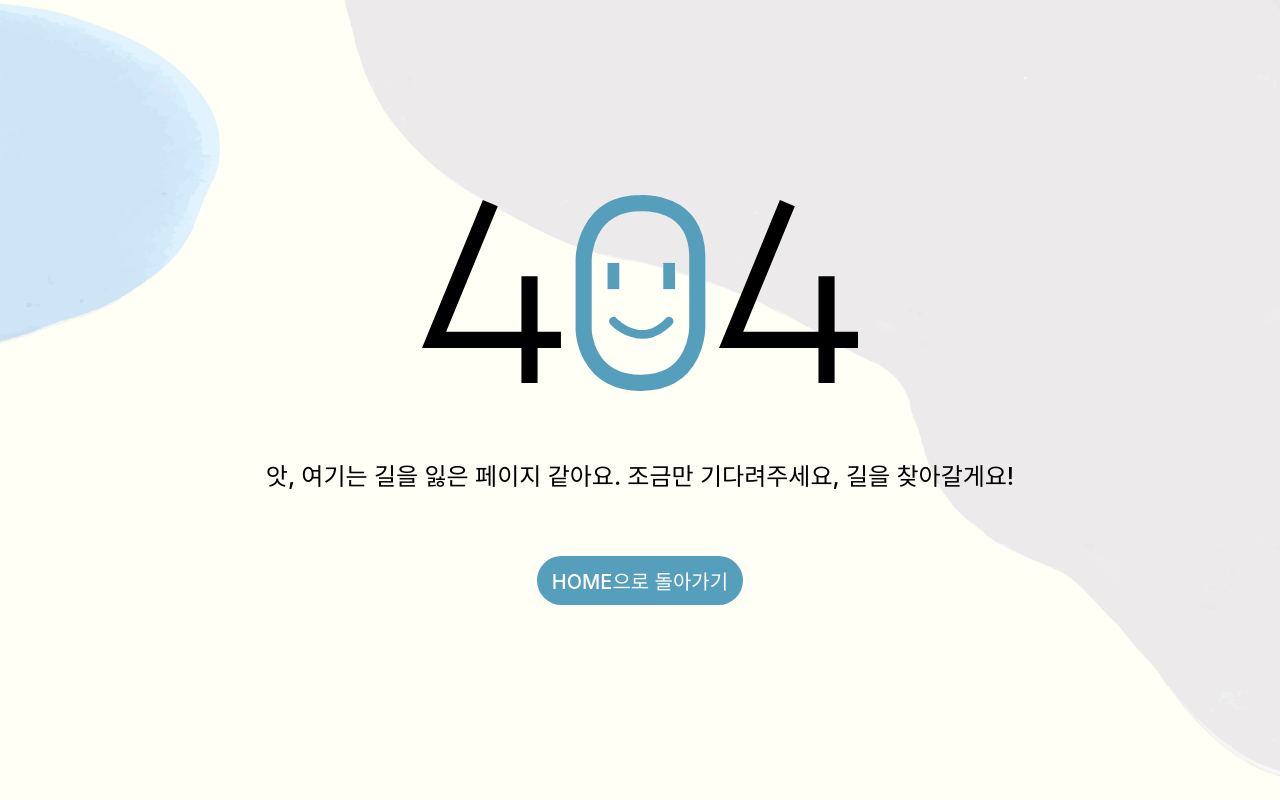
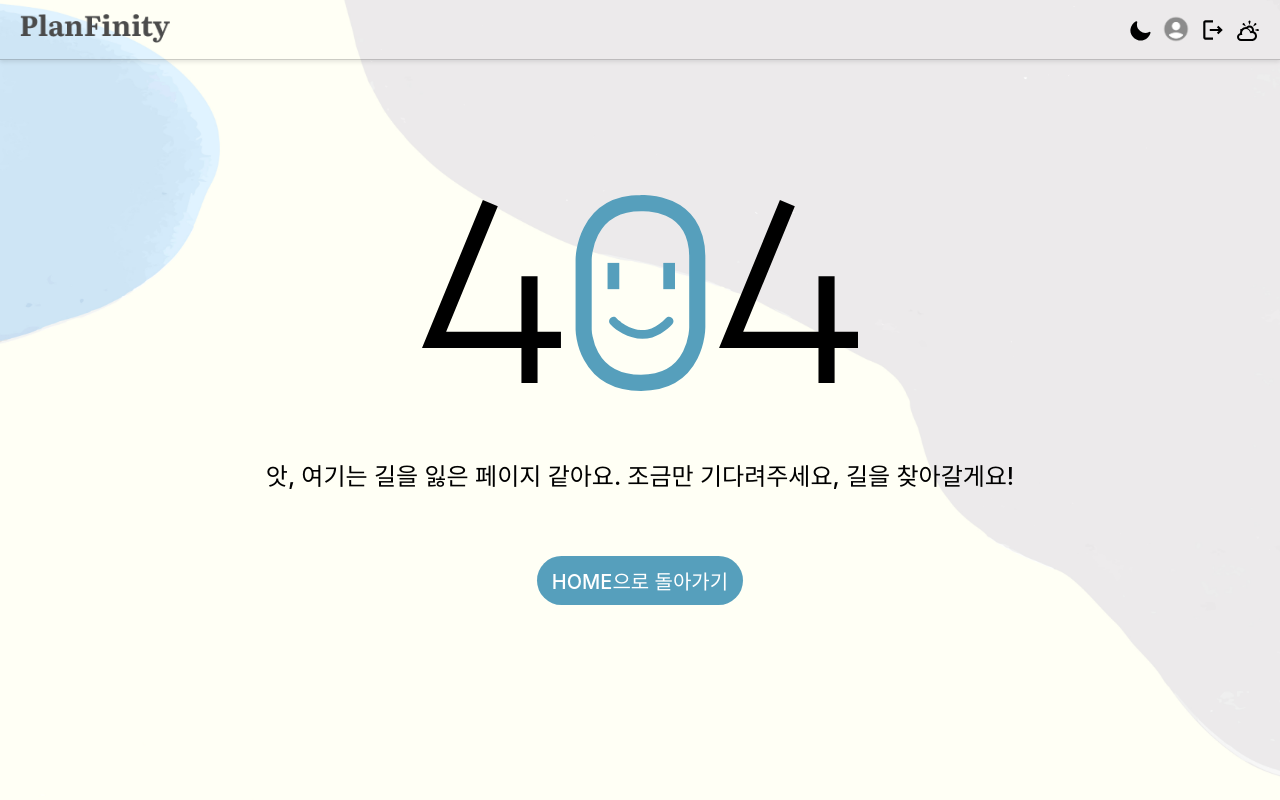
Before and after one commit to codestates-seb/seb44_main_023, a React (Vite) app in the folder client/: page / in a window 1280 px wide. Built offline with nearby package versions, Linux system fonts and the light colour scheme.

Commit message:
feat:FE/Header

```diff
--- a/client/src/App.jsx
+++ b/client/src/App.jsx
@@ -1,10 +1,13 @@
+import React from "react";
 import { Route, Routes } from "react-router-dom";
 import ProfilePage from "./pages/ProfilePage";
-import ErrorPage from "./pages/ErrorPage"
+import ErrorPage from "./pages/ErrorPage";
+import Header from "./components/Header/Header";
 
 function App() {
   return (
     <>
+      <Header />
       <Routes>
         <Route path="/profile/:id" element={<ProfilePage />} />
         <Route path="*" element={<ErrorPage />} />
--- /dev/null
+++ b/client/src/components/Header/Header.jsx
@@ -0,0 +1,220 @@
+import React, { useState, useEffect, useRef } from "react";
+import styled from "styled-components";
+import { useNavigate } from "react-router-dom";
+import Logo from "../../assets/logoSpare.png";
+import UserAvatar from "../../assets/userAvarta.png";
+import { HiMiniMoon } from "react-icons/hi2";
+import { MdOutlineLogout } from "react-icons/md";
+import { TiWeatherPartlySunny } from "react-icons/ti";
+
+const Header = () => {
+  const navigate = useNavigate();
+  const [isPopupVisible, setPopupVisible] = useState(false);
+  const popupRef = useRef(null);
+
+  useEffect(() => {
+    const handleOutsideClick = (event) => {
+      if (popupRef.current && !popupRef.current.contains(event.target)) {
+        setPopupVisible(false);
+      }
+    };
+
+    window.addEventListener("click", handleOutsideClick);
+
+    return () => {
+      window.removeEventListener("click", handleOutsideClick);
+    };
+  }, []);
+
+  const handleLogoClick = () => {
+    navigate("/");
+  };
+
+  const handleProfileClick = () => {
+    navigate("/profile/:id");
+  };
+
+  const handleLogoutClick = (event) => {
+    event.stopPropagation();
+    if (isPopupVisible) {
+      setPopupVisible(false);
+    } else {
+      setPopupVisible(true);
+    }
+  };
+
+  const handleCancel = () => {
+    setPopupVisible(false);
+  };
+
+  const handleConfirm = () => {
+    localStorage.removeItem("accessToken");
+    navigate("/home");
+    setPopupVisible(false);
+  };
+
+  const handlePopupClick = () => {
+    // 팝업 영역 클릭 시 이벤트 전파를 막지 않음
+  };
+
+  return (
+    <HeaderContainer>
+      <LogoWrapper onClick={handleLogoClick}>
+        <LogoImage src={Logo} alt="Logo" />
+      </LogoWrapper>
+      <RightSectionWrapper>
+        <Button>
+          <MoonIcon size={24} />
+        </Button>
+        <Button onClick={handleProfileClick}>
+          <UserAvatarImage src={UserAvatar} alt="User Avatar" />
+        </Button>
+        <Button onClick={handleLogoutClick}>
+          <LogoutIcon size={26} />
+        </Button>
+        <Button>
+          <WeatherIcon size={24} />
+        </Button>
+      </RightSectionWrapper>
+      {isPopupVisible && (
+        <PopupWrapper ref={popupRef} onClick={handlePopupClick}>
+          <PopupContent>
+            <PopupDescription>로그아웃 하시겠습니까?</PopupDescription>
+            <ButtonWrapper>
+              <CancelButton onClick={handleCancel}>취소</CancelButton>
+              <ConfirmButton onClick={handleConfirm}>확인</ConfirmButton>
+            </ButtonWrapper>
+          </PopupContent>
+        </PopupWrapper>
+      )}
+    </HeaderContainer>
+  );
+};
+
+const HeaderContainer = styled.header`
+  position: absolute;
+  top: 0;
+  left: 0;
+  z-index: 9999;
+  display: flex;
+  width: 100%;
+  height: 60px;
+  align-items: center;
+  border-bottom: 1px solid rgba(0, 0, 0, 0.2);
+  box-shadow: 0 2px 4px rgba(0, 0, 0, 0.1);
+  background-color: transparent;
+  padding: 10px 20px;
+  cursor: pointer;
+`;
+
+const LogoWrapper = styled.div`
+  margin-right: 20px;
+`;
+
+const LogoImage = styled.img`
+  width: 150px;
+`;
+
+const RightSectionWrapper = styled.div`
+  margin-left: auto;
+`;
+
+const Button = styled.button`
+  border: none;
+  background: transparent;
+  margin-left: 10px;
+`;
+
+const MoonIcon = styled(HiMiniMoon)`
+  width: 24px;
+  height: 24px;
+`;
+
+const UserAvatarImage = styled.img`
+  width: 28px;
+  height: 28px;
+`;
+
+const LogoutIcon = styled(MdOutlineLogout)`
+  width: 26px;
+  height: 26px;
+`;
+
+const WeatherIcon = styled(TiWeatherPartlySunny)`
+  width: 24px;
+  height: 24px;
+`;
+
+const PopupWrapper = styled.div`
+  background-color: var(--color-gray-01);
+  box-shadow: 0.5rem 0.5rem 1rem 0.2rem rgba(0, 0, 0, 0.25);
+  padding: 1.6rem;
+  border-radius: 8px;
+  z-index: 999;
+  position: absolute;
+  top: calc(100% + 1rem); /* 버튼과 팝업 꼬리 사이의 간격 조절 */
+  right: -85px;
+  transform: translateX(-50%);
+
+  &::before {
+    content: "";
+    position: absolute;
+    top: -2.3rem;
+    left: 120px;
+    transform: translateX(-50%);
+    border-width: 1.5rem;
+    border-style: solid;
+    border-color: transparent transparent var(--color-gray-01) transparent;
+  }
+`;
+
+const PopupContent = styled.div`
+  display: flex;
+  flex-direction: column;
+  align-items: center;
+`;
+
+const PopupDescription = styled.div`
+  font-size: 1.4rem;
+  margin-bottom: 1rem;
+  color: var(--color-gray-07);
+  white-space: nowrap;
+`;
+
+const ButtonWrapper = styled.div`
+  display: flex;
+  gap: 1rem;
+`;
+
+const CancelButton = styled.button`
+  background-color: transparent;
+  border: none;
+  padding: 0.5rem 1.3rem;
+  border-radius: 2rem;
+  color: var(--color-blue-03);
+  cursor: pointer;
+  border: 1px solid;
+  font-size: 12px;
+
+  &:hover {
+    filter: brightness(90%) drop-shadow(0px 4px 4px rgba(0, 0, 0, 0.25));
+  }
+`;
+
+const ConfirmButton = styled.button`
+  background-color: transparent;
+  border: none;
+  padding: 0.5rem 1.3rem;
+  border-radius: 2rem;
+  color: var(--color-red-01);
+  cursor: pointer;
+  border: 1px solid;
+
+  font-size: 12px;
+
+  &:hover {
+    filter: brightness(90%) drop-shadow(0px 4px 4px rgba(0, 0, 0, 0.25));
+  }
+`;
+
+export default Header;
```
Also changed, not shown: client/src/assets/logoSpare.png (added), client/src/assets/userAvarta.png (renamed from client/src/assets/user-avarta.png).
